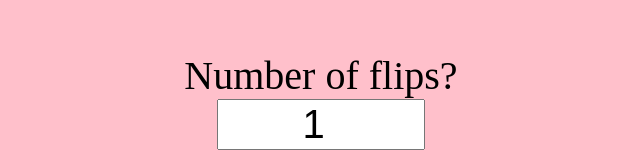
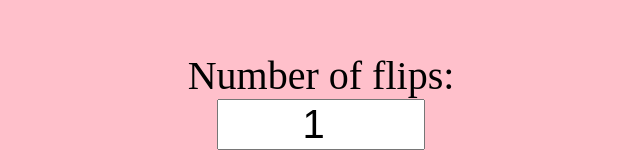
Before and after one commit to htcrazy/flip, a plain HTML site: page index.html in a window 1280 px wide. Shown: the part 150-310 px from the top of the page, without its empty margins (319-959 px from the left). Drawn offline with Linux system fonts and the light colour scheme.

Commit message:
Update index.html

```diff
--- a/index.html
+++ b/index.html
@@ -9,7 +9,7 @@
 </head>
 <body>
     <div id="container">
-        <div class="smolHeader">Number of flips?</div>
+        <div class="smolHeader">Number of flips:</div>
         <input id="times" value="1" type="number">
         <button id="flippeth">Flip Coin(s)</button>
         <div class="header">Wins:</div>
```
